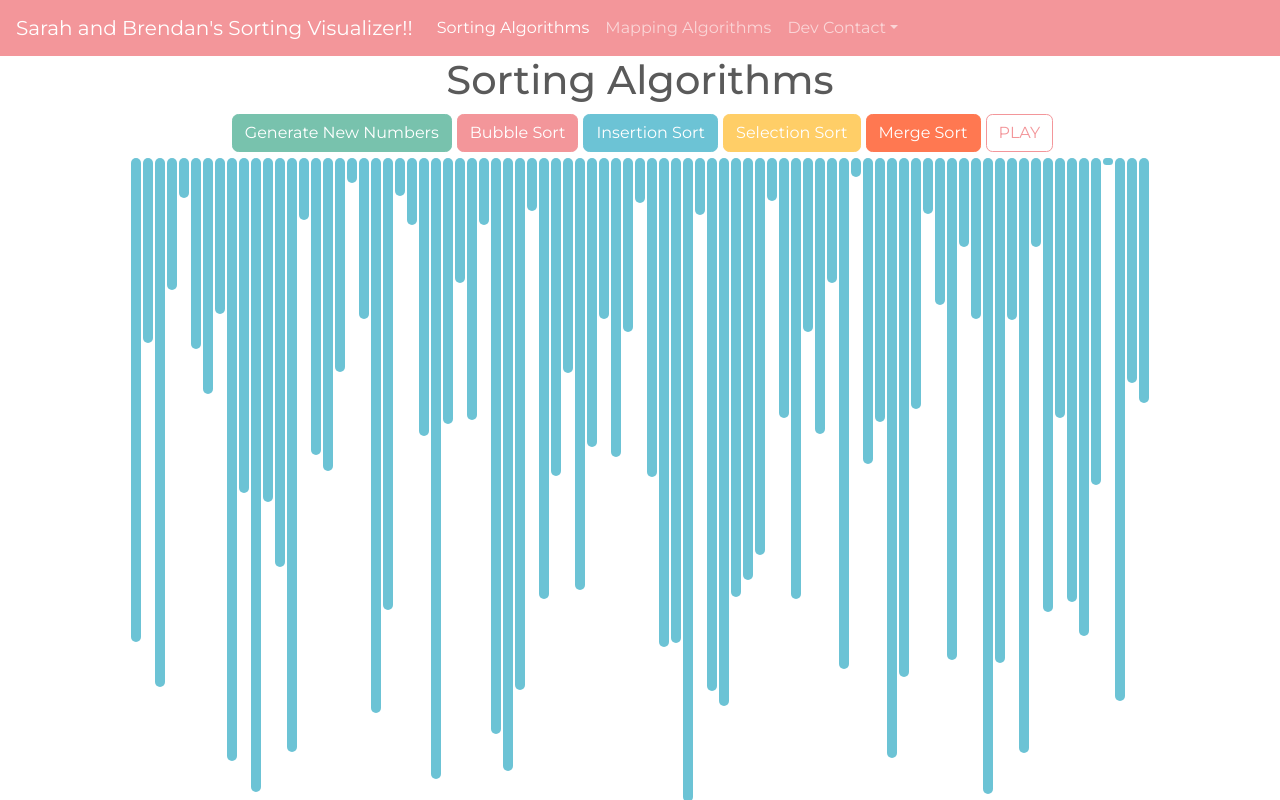
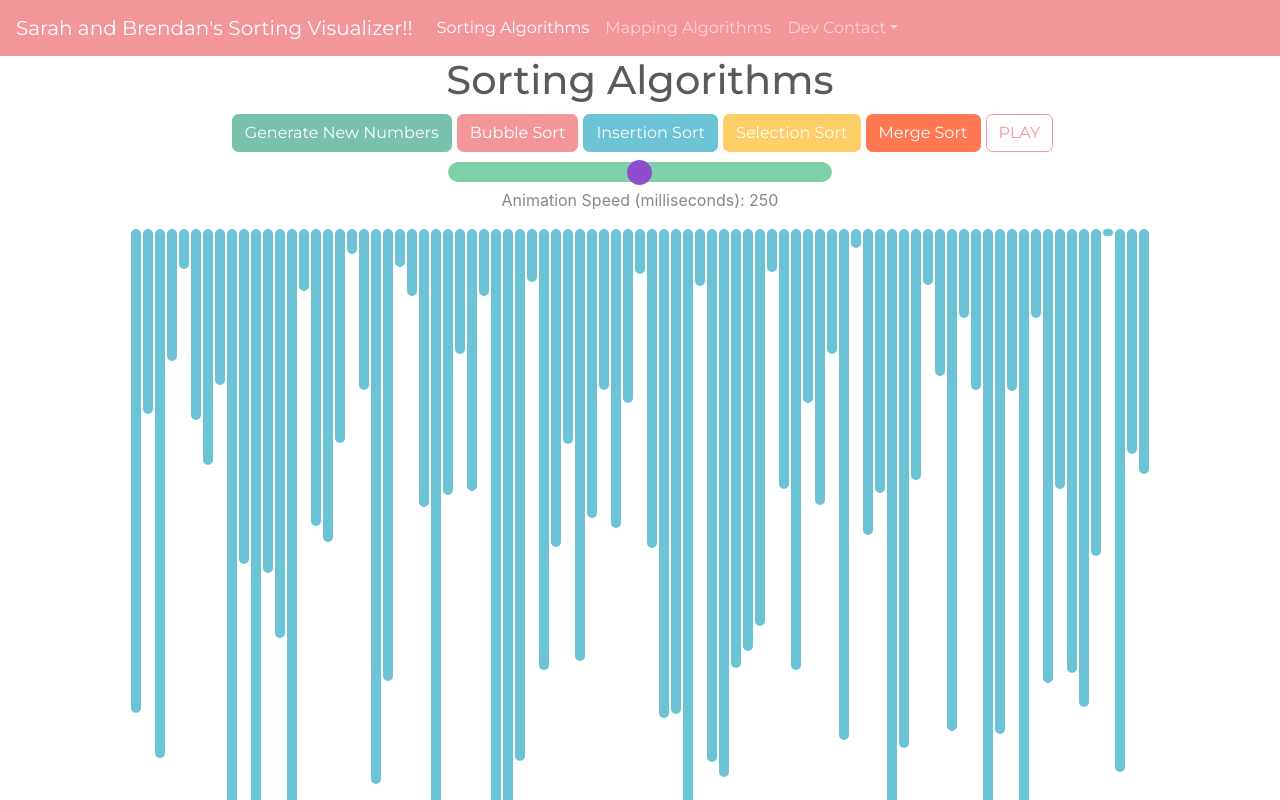
Before and after one commit to BrendanLuc/sortingvisualizer, a React (Create React App) app: page / in a window 1280 px wide. Shown: the top 800 px of the page. Built offline with nearby package versions, Linux system fonts and the light colour scheme.

Commit message:
Speed Slider
Speed Slider with one bug

```diff
--- a/src/SortingVisualizer/SortingVisualizer.css
+++ b/src/SortingVisualizer/SortingVisualizer.css
@@ -24,3 +24,45 @@
     width: 10px;
     border-radius: 5px;
 }
+
+.slidercontainer {
+    width: 100%;
+}
+
+.slider {
+    width: 30%;
+    -webkit-appearance: none;  /* Override default CSS styles */
+    appearance: none;
+    margin-top: 10px;
+    height: 20px;
+    border-radius: 10px;
+    background: #48bd86; /* Grey background */
+    outline: none; /* Remove outline */
+    opacity: 0.7; /* Set transparency (for mouse-over effects on hover) */
+    -webkit-transition: .2s; /* 0.2 seconds transition on hover */
+    transition: opacity .2s;
+
+}
+
+.slider:hover {
+    opacity: 1; /* Fully shown on mouse-over */
+  }
+
+/* The slider handle (use -webkit- (Chrome, Opera, Safari, Edge) and -moz- (Firefox) to override default look) */
+.slider::-webkit-slider-thumb {
+    -webkit-appearance: none; /* Override default look */
+    appearance: none;
+    width: 25px; /* Set a specific slider handle width */
+    height: 25px; /* Slider handle height */
+    border-radius: 50%;
+    background: #6103b9; /* Green background */
+    cursor: pointer; /* Cursor on hover */
+  }
+
+  .slider::-moz-range-thumb {
+    width: 25px; /* Set a specific slider handle width */
+    height: 25px; /* Slider handle height */
+    border-radius: 50%;
+    background: #6103b9; /* Green background */
+    cursor: pointer; /* Cursor on hover */
+  }
--- a/src/SortingVisualizer/SortingVisualizer.jsx
+++ b/src/SortingVisualizer/SortingVisualizer.jsx
@@ -8,7 +8,7 @@ import {getMergeSortAnimations} from '../SortingAlgorithms/MergeSort.js'
 const VIS_MIN = 5
 const VIS_MAX = 650
 const ARR_SIZE = 100
-const ANIMATION_SPEED_MS = 100
+var ANIMATION_SPEED_MS = 100
 
 const PRIMARY_COLOR = '#6cc3d5'
 const SECONDARY_COLOR = '#fd7e14'
@@ -29,18 +29,33 @@ export default class SortingVisualizer extends React.Component {
     //when app loads, reset array
     componentDidMount(){
         this.resetArray();
+        this.rangeSlider();
     }
 
     resetArray(){
         this.setState({newState: true});
         this.setState({running: false});
         const array = [];
-        for(let i = 0; i < ARR_SIZE; ++i){
+        for (let i = 0; i < ARR_SIZE; ++i){
             //generates ARR_SIZE random numbers for array
             array.push(randomIntFromInterval(VIS_MIN,VIS_MAX));
         }
         this.setState({array})
 
+    }
+
+
+
+    rangeSlider() {
+        var slider = document.getElementById("speedSlider");
+        var output = document.getElementById("speedValue");
+        output.innerHTML = slider.value; // Display the default slider value
+        slider.oninput = function() {
+            console.log("We HERE");
+            output.innerHTML = this.value;
+            slider.value = this.value;
+            ANIMATION_SPEED_MS = this.value;
+        }
     }
 
     async resetArrayFromClick(){
@@ -254,6 +269,10 @@ export default class SortingVisualizer extends React.Component {
                 <button type="button" className="btn btn-warning" onClick={() => this.animateSelectionSort()}>Selection Sort</button>
                 <button type="button" className="btn btn-danger" onClick={() => this.animateMergeSort()}>Merge Sort</button>
                 <button type="button" className="btn btn-outline-secondary" onClick={() => this.toggleRunning()}>{this.state.running ? 'PAUSE' : 'PLAY'}</button>
+                <div class="slidecontainer">
+                    <input type="range" min="1" max="500" value="250" class="slider" id="speedSlider"></input>
+                    <p>Animation Speed (milliseconds): <span id="speedValue"></span></p>
+                </div>
 
                 <div className="array-container">
                 {array.map((value, idx) => (
```
Also changed, not shown: 1 other file (tests, documents, lock files or other folders).
